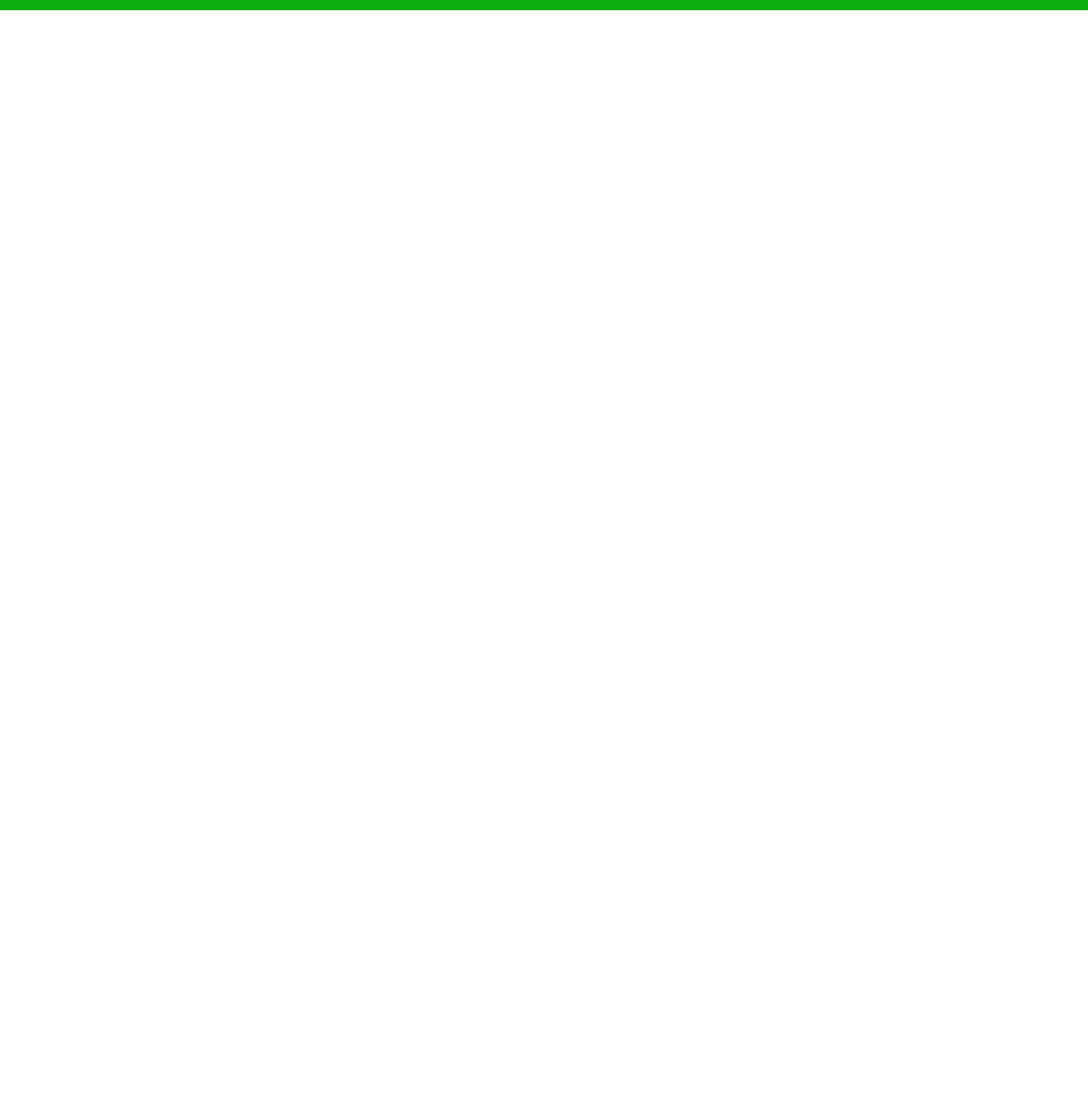
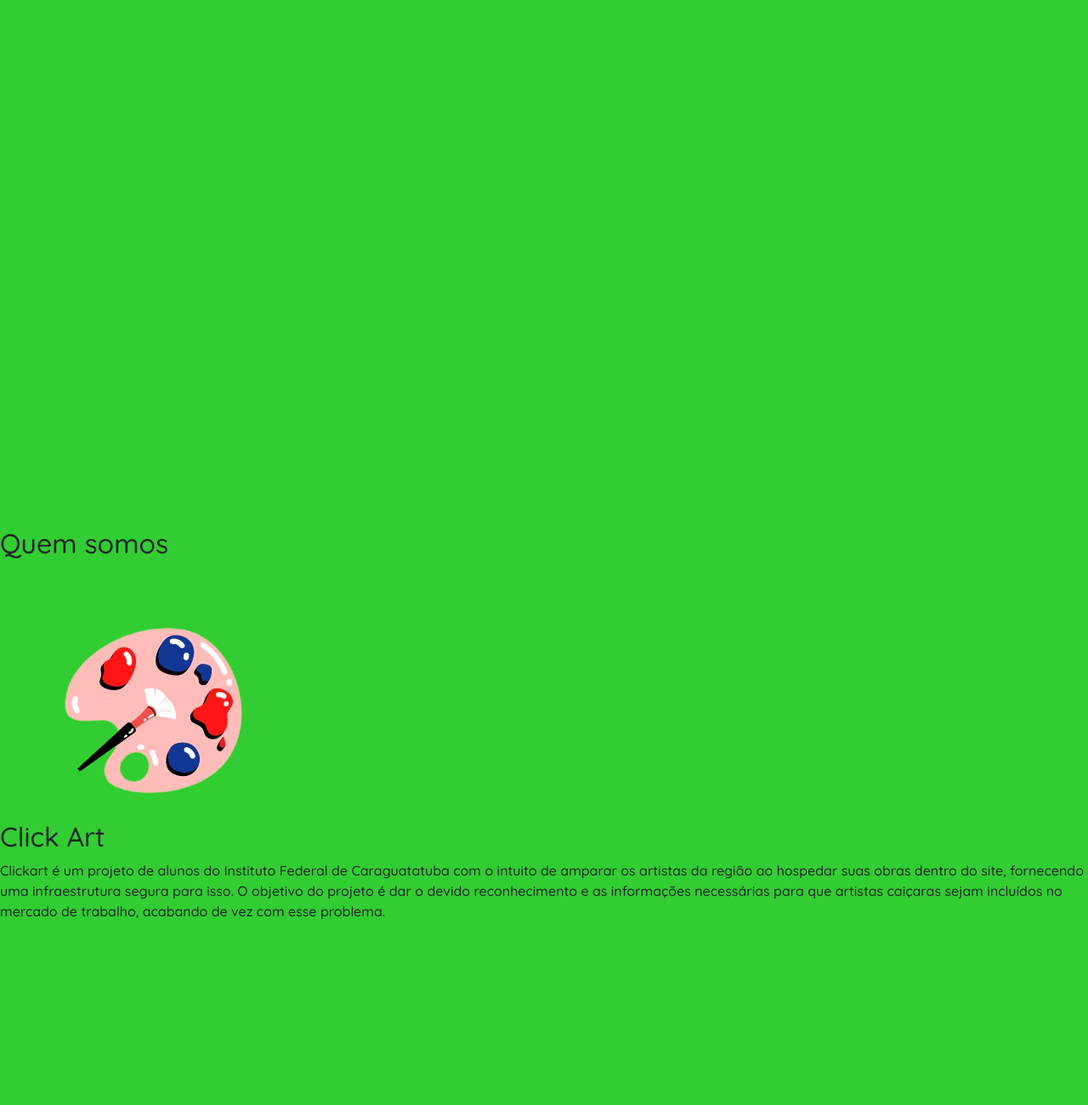
Before and after one commit to emersonsoasilva/Clickart, a plain HTML site: page Clickart-main/sobre.html in a window 1280 px wide. Shown: the part 520-1820 px from the top of the page at 85% size. Before the commit the page ends 800 px from the top, so only its background shows below. Drawn offline with nearby package versions, Linux system fonts and the light colour scheme.

Commit message:
Add files via upload

```diff
--- a/Clickart-main/css/style.css
+++ b/Clickart-main/css/style.css
@@ -92,9 +92,9 @@ header {
   }
 
 
-/* Corpo */
+/* Sobre */
 
-.corpo {
+.sobre-equipe {
     padding: 1000px 0px;
     background-color: limegreen;
 }
--- a/Clickart-main/sobre.html
+++ b/Clickart-main/sobre.html
@@ -16,7 +16,7 @@
 
   <body>
 
-    <!~~ Menu ~~>
+    <!-- Menu -->
     <header>
       <div class="container">
         <div class="logo">
@@ -41,6 +41,33 @@
         </nav>
       </div>
     </div>
+
+    <!-- Sobre -->
+    <section class="sobre-equipe">
+        <div class="container">
+          <div class="equipe-container">
+            <div class="line-text">
+              <h2>Quem somos</h2>
+              <div style="width: 1920px"></div>
+
+            </div>
+
+            <div class="projeto-sobre">
+              <div class="logo-sobre">
+                <img src="img/Logo sem fundo cortado.png">
+                <h2>Click Art</h2>
+              </div>
+              <div class="descricao-projeto">
+                <p>
+                  Clickart é um projeto de alunos do Instituto Federal de Caraguatatuba com o intuito de amparar os artistas da região ao hospedar suas obras dentro do site, fornecendo uma infraestrutura segura para isso. O objetivo do projeto é dar o devido reconhecimento e as informações necessárias para que artistas caiçaras sejam incluídos no mercado de trabalho, acabando de vez com esse problema.
+                </p>
+              </div>
+
+            </div>
+          </div>
+        </div>
+    </section>
+
 
     <!-- Rodapé -->
     <footer class="footer1">
@@ -73,7 +100,7 @@
 
         <footer class="footer2">
           <p>
-            Clickart © 2021 - Todos os direitos reservados
+            Clickart © 2022 - Todos os direitos reservados
           </p>
         </footer>
 
```
Also changed, not shown: Clickart-main/index.html (+0 -1 lines).
